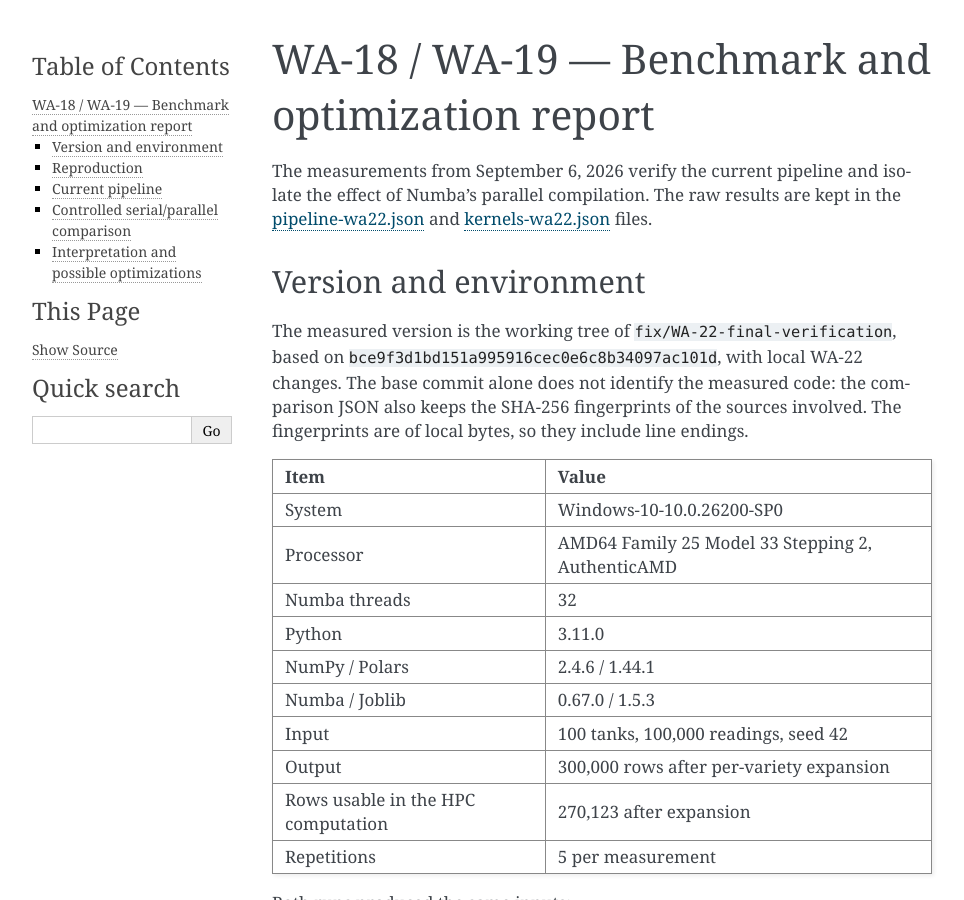
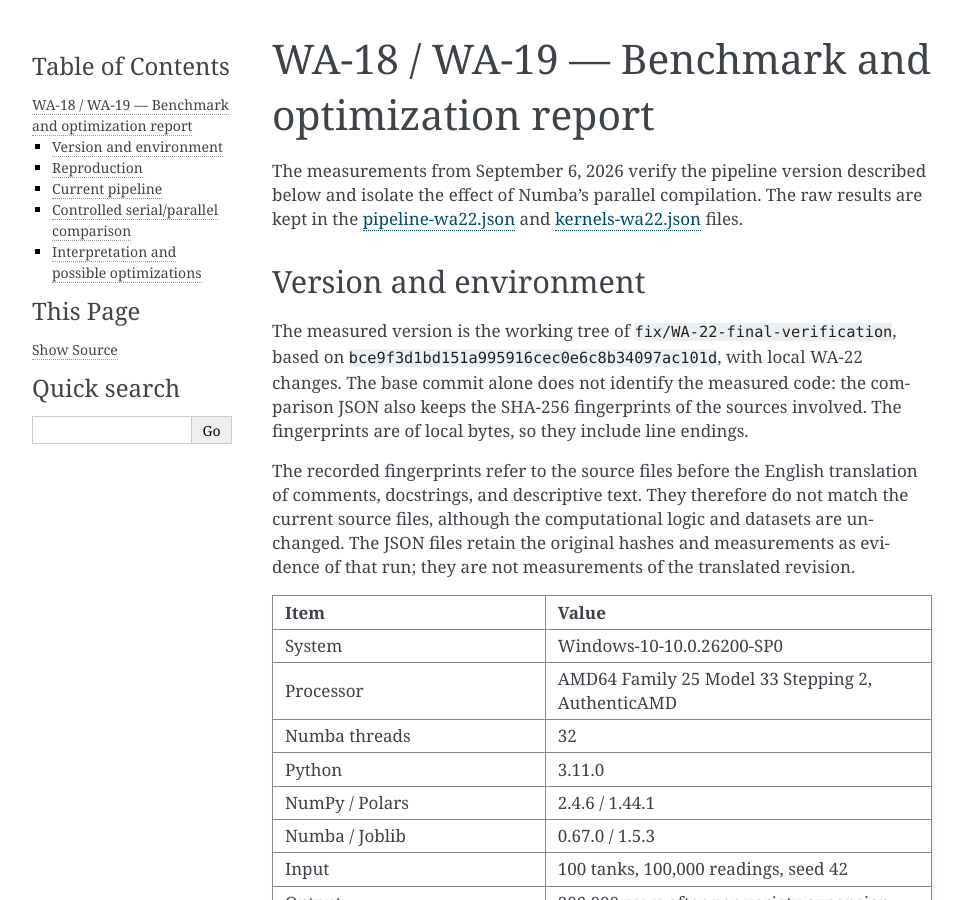
Before and after one commit to fedefranchini/Winery-Adventures, a Sphinx documentation site: the page built from docs/benchmark-report.md, in a window 1280 px wide and 900 px high. Shown: the whole window, without its empty margins (148-1112 px from the left). Built offline with Sphinx 7.4.7, drawn with Linux system fonts in a browser that asks for light colours.

Commit message:
WA-22: document team and clarify benchmark provenance

```diff
--- a/docs/benchmark-report.md
+++ b/docs/benchmark-report.md
@@ -1,6 +1,6 @@
 # WA-18 / WA-19 — Benchmark and optimization report
 
-The measurements from September 6, 2026 verify the current pipeline and
+The measurements from September 6, 2026 verify the pipeline version described below and
 isolate the effect of Numba's parallel compilation. The raw results are
 kept in the [pipeline-wa22.json](benchmark-results/pipeline-wa22.json) and
 [kernels-wa22.json](benchmark-results/kernels-wa22.json) files.
@@ -13,6 +13,13 @@ changes. The base commit alone does not identify the measured code: the
 comparison JSON also keeps the SHA-256 fingerprints of the sources
 involved. The fingerprints are of local bytes, so they include line
 endings.
+
+The recorded fingerprints refer to the source files before the English
+translation of comments, docstrings, and descriptive text. They therefore
+do not match the current source files, although the computational logic
+and datasets are unchanged. The JSON files retain the original hashes and
+measurements as evidence of that run; they are not measurements of the
+translated revision.
 
 | Item | Value |
 |---|---|
```
Also changed, not shown: README.md (+14 -0 lines), 1 other file.
